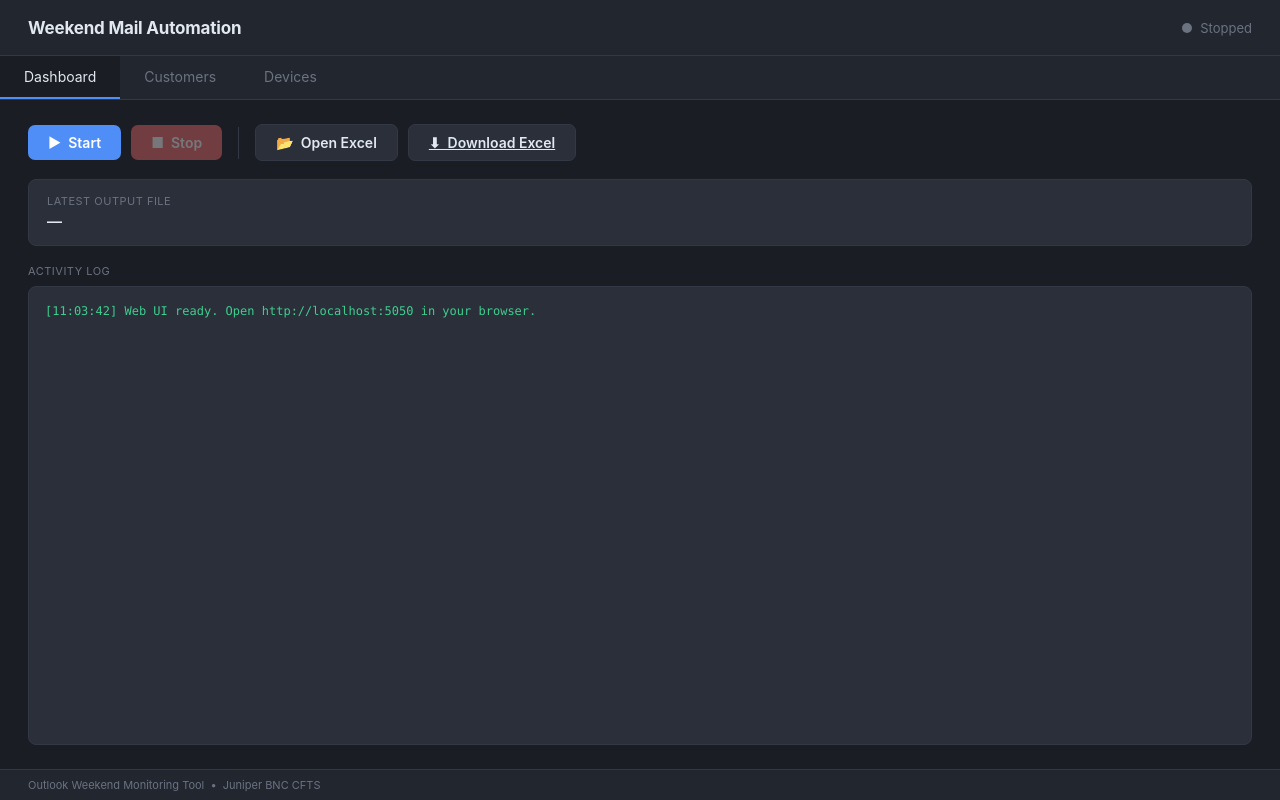
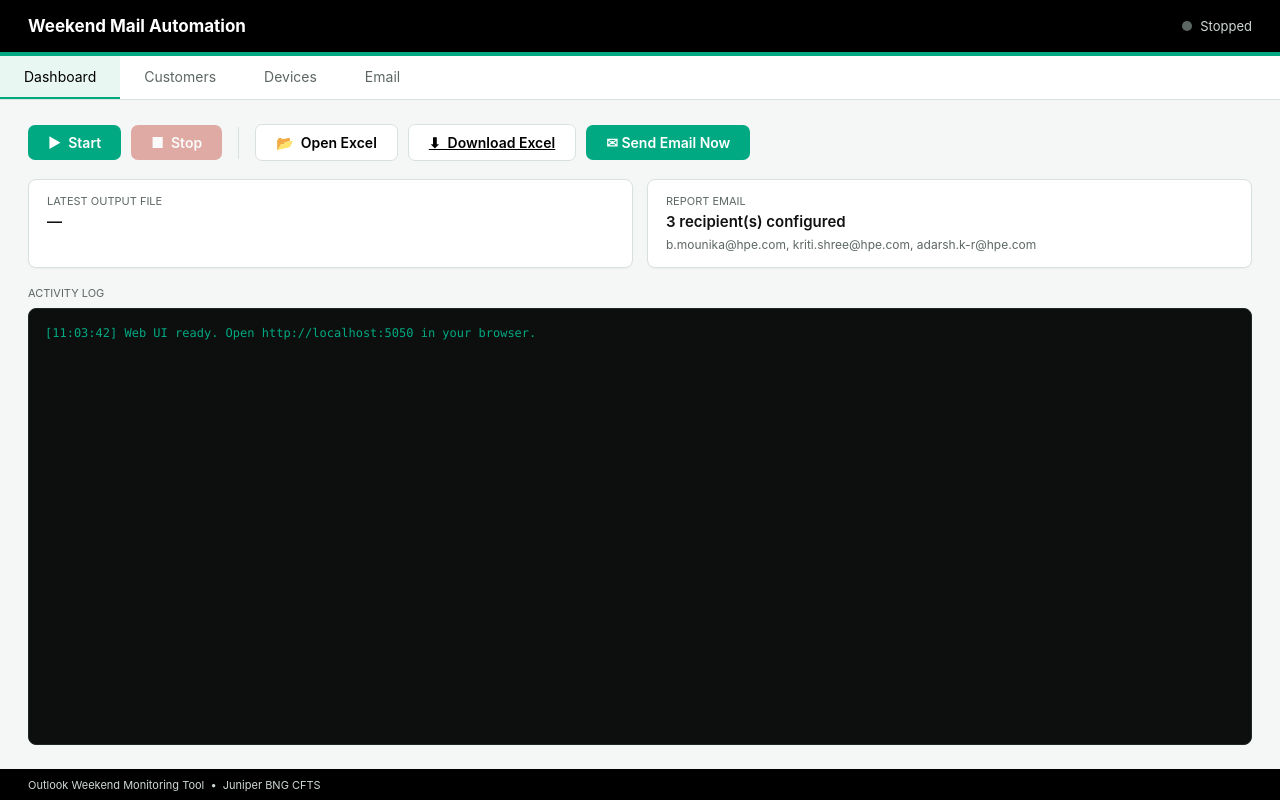
Before and after one commit to bmona-cmd/Outlook_auto_trend, a Flask app: page / in a window 1280 px wide. Run offline with Flask 3, Linux system fonts and the light colour scheme.

Commit message:
Restore app and email report changes

```diff
--- a/app.py
+++ b/app.py
@@ -10,14 +10,17 @@ from pathlib import Path
 import threading
 import json
 import builtins
+import re
 
 # ── project imports (unchanged) ──────────────────────────────────────────────
 import scripts.read_mails as mail_reader
+import scripts.email_report as email_report
 
 BASE_DIR     = Path(__file__).resolve().parent
 MAPPING_FILE = BASE_DIR / "customer_vertical_mapping.xlsx"
 DEVICE_FILE  = BASE_DIR / "data" / "custom_devices.json"
 OUTPUT_DIR   = BASE_DIR / "output"
+EMAIL_RE     = re.compile(r"^[^@\s]+@[^@\s]+\.[^@\s]+$")
 
 app = Flask(__name__)
 
@@ -35,6 +38,7 @@ def push_log(msg: str):
         log_buffer.append(line)
 
 automation_thread = None
+email_thread = None
 
 # ── patch read_mails to also push to log_buffer ───────────────────────────────
 _orig_print = builtins.print
@@ -45,6 +49,7 @@ def _log_print(*args, **kwargs):
     _orig_print(*args, **kwargs)
 
 mail_reader.print = _log_print   # redirect mail-reader prints to our log too
+email_report.print = _log_print   # redirect email sender prints to our log too
 
 
 # ═════════════════════════════════════════════════════════════════════════════
@@ -106,6 +111,57 @@ def latest_excel():
     files = list(OUTPUT_DIR.glob("*.xlsx"))
     return max(files, key=lambda f: f.stat().st_mtime) if files else None
 
+def email_status() -> dict:
+    try:
+        recipients = load_email_recipients()
+        return {
+            "configured": bool(recipients),
+            "recipients": recipients,
+            "message": (
+                f"{len(recipients)} recipient(s) configured"
+                if recipients else
+                "No recipients configured"
+            )
+        }
+    except FileNotFoundError:
+        return {
+            "configured": False,
+            "recipients": [],
+            "message": "email_config.json not found"
+        }
+    except Exception as e:
+        return {
+            "configured": False,
+            "recipients": [],
+            "message": f"Email config error: {e}"
+        }
+
+def load_email_config() -> dict:
+    if not email_report.CONFIG_FILE.exists():
+        return {"sender_email": "", "recipients": []}
+    try:
+        data = json.loads(email_report.CONFIG_FILE.read_text())
+    except Exception:
+        data = {}
+    data.setdefault("sender_email", "")
+    data.setdefault("recipients", [])
+    return data
+
+def save_email_config(data: dict):
+    email_report.CONFIG_FILE.write_text(json.dumps(data, indent=4))
+
+def load_email_recipients() -> list:
+    config = load_email_config()
+    seen = set()
+    recipients = []
+    for email in config.get("recipients", []):
+        email = str(email).strip()
+        key = email.lower()
+        if email and key not in seen:
+            recipients.append(email)
+            seen.add(key)
+    return recipients
+
 BUILTIN_DEVICES = {
     "mx":"Routing","ptx":"Routing","acx":"Routing",
     "srx":"Security","ssg":"Security",
@@ -150,6 +206,7 @@ def api_stop():
 
 @app.route("/api/status")
 def api_status():
+    email_alive = bool(email_thread and email_thread.is_alive())
     alive = bool(automation_thread and automation_thread.is_alive())
     # sync RUNNING flag if thread died naturally
     if not alive and mail_reader.RUNNING:
@@ -160,8 +217,83 @@ def api_status():
     return jsonify({
         "running": mail_reader.RUNNING,
         "logs":    logs,
-        "latest_file": xl.name if xl else "—"
+        "latest_file": xl.name if xl else "—",
+        "email": email_status(),
+        "email_sending": email_alive
     })
+
+@app.route("/api/send_report", methods=["POST"])
+def api_send_report():
+    global email_thread
+
+    if email_thread and email_thread.is_alive():
+        return jsonify({"ok": False, "msg": "Email send already in progress"}), 409
+
+    status = email_status()
+    if not status["configured"]:
+        push_log(status["message"])
+        return jsonify({"ok": False, "msg": status["message"]}), 400
+
+    def _send():
+        push_log("Manual report email requested from dashboard.")
+        ok = email_report.send_report()
+        if ok:
+            push_log("Manual report email completed.")
+        else:
+            push_log("Manual report email failed.")
+
+    email_thread = threading.Thread(target=_send, daemon=True)
+    email_thread.start()
+    return jsonify({"ok": True, "msg": "Email send started"})
+
+
+# ═════════════════════════════════════════════════════════════════════════════
+# ROUTES — EMAIL RECIPIENTS API
+# ═════════════════════════════════════════════════════════════════════════════
+
+@app.route("/api/email_recipients")
+def api_email_recipients():
+    return jsonify(load_email_recipients())
+
+@app.route("/api/email_recipients", methods=["POST"])
+def api_add_email_recipient():
+    data = request.get_json() or {}
+    email = (data.get("email") or "").strip()
+
+    if not email:
+        return jsonify({"ok": False, "msg": "Email address is required"}), 400
+
+    if not EMAIL_RE.match(email):
+        return jsonify({"ok": False, "msg": "Enter a valid email address"}), 400
+
+    config = load_email_config()
+    recipients = load_email_recipients()
+
+    if email.lower() in {r.lower() for r in recipients}:
+        return jsonify({"ok": False, "msg": "Recipient already exists"}), 400
+
+    recipients.append(email)
+    config["recipients"] = recipients
+    save_email_config(config)
+    push_log(f"Email recipient added: {email}")
+    return jsonify({"ok": True})
+
+@app.route("/api/email_recipients/remove", methods=["POST"])
+def api_remove_email_recipient():
+    data = request.get_json() or {}
+    email = (data.get("email") or "").strip()
+
+    recipients = load_email_recipients()
+    kept = [r for r in recipients if r.lower() != email.lower()]
+
+    if len(kept) == len(recipients):
+        return jsonify({"ok": False, "msg": "Recipient not found"}), 404
+
+    config = load_email_config()
+    config["recipients"] = kept
+    save_email_config(config)
+    push_log(f"Email recipient removed: {email}")
+    return jsonify({"ok": True})
 
 
 # ═════════════════════════════════════════════════════════════════════════════
--- a/requirements.txt
+++ b/requirements.txt
@@ -1,5 +1,6 @@
 Flask==3.1.3
 playwright
+Flask==3.1.3
 pandas==2.3.3
 numpy==2.0.2
 openpyxl==3.1.5
--- a/templates/index.html
+++ b/templates/index.html
@@ -8,17 +8,19 @@
   *, *::before, *::after { box-sizing: border-box; margin: 0; padding: 0; }
 
   :root {
-    --bg:      #1a1d23;
-    --panel:   #22262f;
-    --card:    #2a2f3a;
-    --border:  #333845;
-    --accent:  #4f8ef7;
-    --acc2:    #3a6fd8;
-    --success: #3ecf8e;
-    --danger:  #f76f6f;
-    --warn:    #f7c04f;
-    --text:    #e2e8f0;
-    --muted:   #6b7280;
+    --bg:      #f5f7f6;
+    --panel:   #ffffff;
+    --card:    #ffffff;
+    --border:  #d9e1dd;
+    --accent:  #01a982;
+    --acc2:    #008566;
+    --success: #01a982;
+    --danger:  #c0392b;
+    --warn:    #c98500;
+    --text:    #111111;
+    --muted:   #5c6763;
+    --black:   #000000;
+    --soft:    #e9f7f3;
     --font:    -apple-system, "Helvetica Neue", Arial, sans-serif;
     --mono:    "Menlo", "Monaco", "Courier New", monospace;
   }
@@ -35,8 +37,8 @@
 
   /* ── HEADER ── */
   header {
-    background: var(--panel);
-    border-bottom: 1px solid var(--border);
+    background: var(--black);
+    border-bottom: 4px solid var(--accent);
     display: flex;
     align-items: center;
     justify-content: space-between;
@@ -44,10 +46,10 @@
     height: 56px;
     flex-shrink: 0;
   }
-  header h1 { font-size: 17px; font-weight: 700; letter-spacing: -.2px; }
+  header h1 { color: #ffffff; font-size: 17px; font-weight: 700; letter-spacing: 0; }
   .status-pill {
     display: flex; align-items: center; gap: 8px;
-    font-size: 13px; color: var(--muted);
+    font-size: 13px; color: #cfd8d4;
   }
   .status-dot {
     width: 10px; height: 10px; border-radius: 50%;
@@ -74,9 +76,9 @@
   }
   nav button:hover { color: var(--text); }
   nav button.active {
-    color: var(--text);
+    color: var(--black);
     border-bottom-color: var(--accent);
-    background: var(--bg);
+    background: var(--soft);
   }
 
   /* ── MAIN ── */
@@ -98,11 +100,11 @@
   .btn-blue   { background: var(--accent);  color: #fff; }
   .btn-blue:hover:not(:disabled) { background: var(--acc2); }
   .btn-red    { background: var(--danger);  color: #fff; }
-  .btn-red:hover:not(:disabled)  { background: #d95f5f; }
-  .btn-ghost  { background: var(--card);    color: var(--text); border: 1px solid var(--border); }
-  .btn-ghost:hover { background: var(--border); }
-  .btn-green  { background: #1a9e6e; color: #fff; }
-  .btn-green:hover { background: #158058; }
+  .btn-red:hover:not(:disabled)  { background: #9f2f24; }
+  .btn-ghost  { background: #ffffff; color: var(--black); border: 1px solid var(--border); }
+  .btn-ghost:hover { background: var(--soft); border-color: var(--accent); }
+  .btn-green  { background: var(--accent); color: #fff; }
+  .btn-green:hover { background: var(--acc2); }
 
   /* ── CTRL ROW ── */
   .ctrl-row {
@@ -115,21 +117,28 @@
   .info-card {
     background: var(--card); border: 1px solid var(--border);
     border-radius: 8px; padding: 14px 18px; margin-bottom: 18px;
+    box-shadow: 0 1px 2px rgba(0,0,0,.04);
   }
-  .info-card .label { font-size: 11px; color: var(--muted); margin-bottom: 4px; text-transform: uppercase; letter-spacing: .5px; }
+  .info-grid {
+    display: grid; grid-template-columns: repeat(auto-fit, minmax(240px, 1fr));
+    gap: 14px; margin-bottom: 18px;
+  }
+  .info-grid .info-card { margin-bottom: 0; }
+  .info-card .label { font-size: 11px; color: var(--muted); margin-bottom: 4px; text-transform: uppercase; letter-spacing: 0; }
   .info-card .value { font-size: 15px; font-weight: 600; }
+  .info-card .subvalue { font-size: 12px; color: var(--muted); margin-top: 5px; line-height: 1.45; }
 
   /* ── LOG BOX ── */
-  .log-label { font-size: 11px; color: var(--muted); text-transform: uppercase; letter-spacing: .5px; margin-bottom: 8px; }
+  .log-label { font-size: 11px; color: var(--muted); text-transform: uppercase; letter-spacing: 0; margin-bottom: 8px; }
   #log-box {
     flex: 1;
-    background: var(--card); border: 1px solid var(--border);
+    background: #0c0f0e; border: 1px solid #202826;
     border-radius: 8px; padding: 14px 16px;
     font-family: var(--mono); font-size: 12px; line-height: 1.75;
     overflow-y: auto; min-height: 200px;
-    color: var(--text);
+    color: #edf5f2;
   }
-  #log-box .log-line      { color: var(--muted); }
+  #log-box .log-line      { color: #b9c6c1; }
   #log-box .log-line.ok   { color: var(--success); }
   #log-box .log-line.err  { color: var(--danger); }
   #log-box .log-line.warn { color: var(--warn); }
@@ -194,8 +210,8 @@
 
   /* ── FOOTER ── */
   footer {
-    background: var(--panel); border-top: 1px solid var(--border);
-    padding: 8px 28px; font-size: 11px; color: var(--muted);
+    background: var(--black); border-top: 1px solid var(--black);
+    padding: 8px 28px; font-size: 11px; color: #cfd8d4;
     flex-shrink: 0;
   }
 </style>
@@ -216,6 +232,7 @@
   <button class="active" onclick="showTab('dashboard',this)">Dashboard</button>
   <button onclick="showTab('customers',this)">Customers</button>
   <button onclick="showTab('devices',this)">Devices</button>
+  <button onclick="showTab('email',this)">Email</button>
 </nav>
 
 <main>
@@ -231,11 +248,19 @@
       <div class="ctrl-sep"></div>
       <button class="btn btn-ghost" onclick="openExcel()">📂 &nbsp;Open Excel</button>
       <a class="btn btn-ghost" href="/api/download_excel" download>⬇ &nbsp;Download Excel</a>
+      <button class="btn btn-green" id="btn-send-email" onclick="sendReportEmail()">✉ &nbsp;Send Email Now</button>
     </div>
 
-    <div class="info-card">
-      <div class="label">Latest output file</div>
-      <div class="value" id="latest-file">{{ latest_file }}</div>
+    <div class="info-grid">
+      <div class="info-card">
+        <div class="label">Latest output file</div>
+        <div class="value" id="latest-file">{{ latest_file }}</div>
+      </div>
+      <div class="info-card">
+        <div class="label">Report email</div>
+        <div class="value" id="email-state">Checking…</div>
+        <div class="subvalue" id="email-recipients">—</div>
+      </div>
     </div>
 
     <div class="log-label">Activity Log</div>
@@ -318,10 +343,40 @@
 
   </section>
 
+  <!-- ════════════════════════════════
+       PAGE: EMAIL
+  ════════════════════════════════ -->
+  <section class="page" id="tab-email">
+
+    <div class="form-card">
+      <h2>Add Report Recipient</h2>
+      <div class="form-row">
+        <div class="form-group">
+          <label>Email Address</label>
+          <input type="email" id="email-address" placeholder="e.g. name@company.com" />
+        </div>
+        <button class="btn btn-green" onclick="addEmailRecipient()">+ Add</button>
+      </div>
+      <p class="form-hint">Recipients are saved to <code>email_config.json</code> and used for automatic and manual report emails.</p>
+    </div>
+
+    <div class="table-wrap">
+      <table>
+        <thead>
+          <tr><th>Email Address</th><th>Action</th></tr>
+        </thead>
+        <tbody id="email-tbody">
+          <tr><td colspan="2" class="muted" style="text-align:center;padding:24px">Loading…</td></tr>
+        </tbody>
+      </table>
+    </div>
+
+  </section>
+
 </main>
 
 <!-- FOOTER -->
-<footer>Outlook Weekend Monitoring Tool &nbsp;•&nbsp; Juniper BNC CFTS</footer>
+<footer>Outlook Weekend Monitoring Tool &nbsp;•&nbsp; Juniper BNG CFTS</footer>
 
 <!-- TOAST -->
 <div id="toast"></div>
@@ -335,6 +390,7 @@ function showTab(id, btn) {
   btn.classList.add('active');
   if (id === 'customers') loadCustomers();
   if (id === 'devices')   loadDevices();
+  if (id === 'email')     loadEmailRecipients();
 }
 
 // ── TOAST ──────────────────────────────────────────────────────────────────
@@ -370,9 +426,23 @@ async function pollStatus() {
     // buttons
     document.getElementById('btn-start').disabled = d.running;
     document.getElementById('btn-stop').disabled  = !d.running;
+    document.getElementById('btn-send-email').disabled =
+      d.email_sending || !d.email || !d.email.configured;
+    document.getElementById('btn-send-email').textContent =
+      d.email_sending ? 'Sending Email…' : '✉  Send Email Now';
 
     // file name
     document.getElementById('latest-file').textContent = d.latest_file;
+
+    // email status
+    if (d.email) {
+      document.getElementById('email-state').textContent =
+        d.email.configured ? d.email.message : 'Not configured';
+      document.getElementById('email-recipients').textContent =
+        d.email.recipients && d.email.recipients.length
+          ? d.email.recipients.join(', ')
+          : d.email.message;
+    }
 
     // log
     if (d.logs.length !== lastLogCount) {
@@ -409,6 +479,38 @@ async function startAuto() {
 
 async function stopAuto() {
   await fetch('/api/stop', {method:'POST'});
+}
+
+async function sendReportEmail() {
+  const btn = document.getElementById('btn-send-email');
+  btn.disabled = true;
+  btn.textContent = 'Sending Email…';
+  try {
+    const statusResp = await fetch('/api/status');
+    const status = await statusResp.json();
+    const recipients = status.email && status.email.recipients ? status.email.recipients : [];
+    if (!recipients.length) {
+      toast('Add at least one email recipient first.', 'err');
+      pollStatus();
+      return;
+    }
+
+    const ok = confirm(
+      'Send weekend report email to these recipients?\n\n' +
+      recipients.join('\n')
+    );
+    if (!ok) {
+      pollStatus();
+      return;
+    }
+
+    const r = await fetch('/api/send_report', {method:'POST'});
+    const d = await r.json();
+    toast(d.msg || (d.ok ? 'Email send started.' : 'Email send failed.'), d.ok ? 'ok' : 'err');
+    pollStatus();
+  } catch(e) {
+    toast('Email send failed.', 'err');
+  }
 }
 
 function openExcel() {
@@ -486,12 +588,73 @@ async function addDevice() {
   }
 }
 
+// ── EMAIL RECIPIENTS ──────────────────────────────────────────────────────
+async function loadEmailRecipients() {
+  const r = await fetch('/api/email_recipients');
+  const data = await r.json();
+  const tb = document.getElementById('email-tbody');
+  if (!data.length) {
+    tb.innerHTML = '<tr><td colspan="2" class="muted" style="text-align:center;padding:24px">No email recipients added yet.</td></tr>';
+    return;
+  }
+  tb.innerHTML = data.map(email =>
+    `<tr>
+      <td>${esc(email)}</td>
+      <td><button class="btn btn-red table-action" data-email="${escAttr(email)}" onclick="removeEmailRecipient(this.dataset.email)">Remove</button></td>
+    </tr>`
+  ).join('');
+}
+
+async function addEmailRecipient() {
+  const input = document.getElementById('email-address');
+  const email = input.value.trim();
+  if (!email) { toast('Enter an email address.','err'); return; }
+
+  const r = await fetch('/api/email_recipients', {
+    method: 'POST',
+    headers: {'Content-Type':'application/json'},
+    body: JSON.stringify({email})
+  });
+  const d = await r.json();
+  if (d.ok) {
+    toast(`Recipient '${email}' added!`, 'ok');
+    input.value = '';
+    loadEmailRecipients();
+    pollStatus();
+  } else {
+    toast(d.msg || 'Failed to add recipient.', 'err');
+  }
+}
+
+async function removeEmailRecipient(email) {
+  const ok = confirm(`Remove ${email} from report emails?`);
+  if (!ok) return;
+
+  const r = await fetch('/api/email_recipients/remove', {
+    method: 'POST',
+    headers: {'Content-Type':'application/json'},
+    body: JSON.stringify({email})
+  });
+  const d = await r.json();
+  if (d.ok) {
+    toast(`Recipient '${email}' removed.`, 'ok');
+    loadEmailRecipients();
+    pollStatus();
+  } else {
+    toast(d.msg || 'Failed to remove recipient.', 'err');
+  }
+}
+
 // ── UTILS ─────────────────────────────────────────────────────────────────
 function esc(s) {
   return String(s)
     .replace(/&/g,'&amp;').replace(/</g,'&lt;')
     .replace(/>/g,'&gt;').replace(/"/g,'&quot;');
 }
+
+function escAttr(s) {
+  return esc(s).replace(/'/g,'&#39;');
+}
 </script>
 </body>
 </html>
```
Also changed, not shown: other parts of templates/index.html (+17 -10 lines), scripts/read_mails.py (+116 -23 lines), 1 other file.
